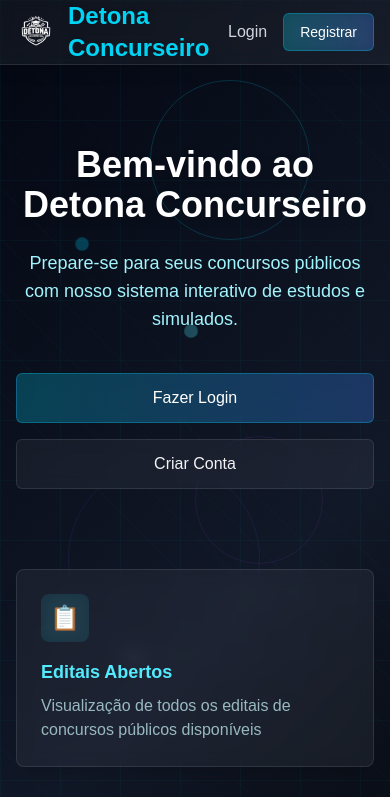
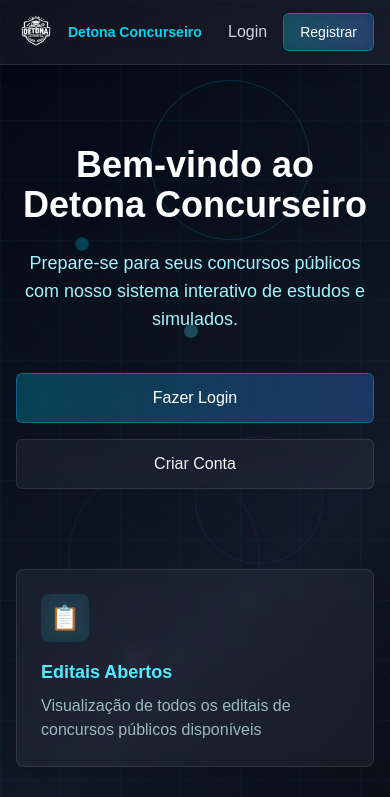
Before and after one commit to RFATeixeira/detonaconcurseiro, a Next.js app: page / in a window 390 px wide. Shown: the top 797 px of the page. Built offline with nearby package versions, Linux system fonts and the light colour scheme; no server answers.

Commit message:
Ajuste no nome

```diff
--- a/app/page.tsx
+++ b/app/page.tsx
@@ -22,7 +22,7 @@
                 height={40}
                 className="object-contain"
               />
-              <h1 className="text-2xl font-bold text-cyan-400 drop-shadow-lg">
+              <h1 className="text-sm sm:text-2xl font-bold text-cyan-400 drop-shadow-lg">
                 Detona Concurseiro
               </h1>
             </div>
```
